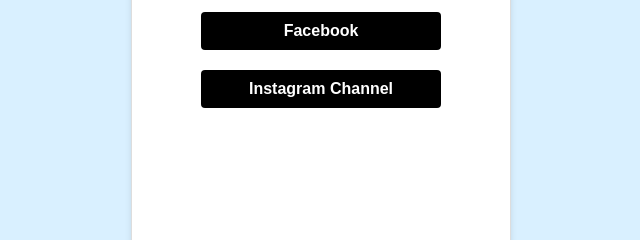
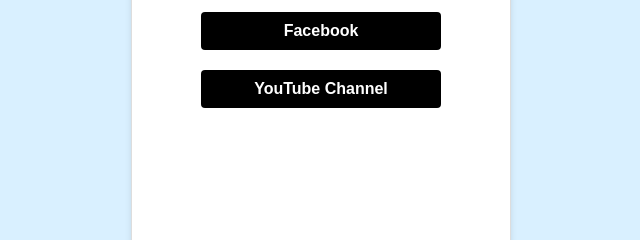
Before and after one commit to mathetc/onlinecommunity, a plain HTML site: page index.html in a window 1280 px wide. Shown: the part 302-542 px from the top of the page, 319-959 px from the left. Drawn offline with Linux system fonts and the light colour scheme.

Commit message:
Update index.html

```diff
--- a/index.html
+++ b/index.html
@@ -73,7 +73,7 @@
         <a href="https://www.instagram.com/math_etc?igsh=MXU1eWJoNHFyazFndw==" target="_blank" class="button">Instagram</a>
         <a href="https://www.tiktok.com/@mathetc_center" target="_blank" class="button">TikTok</a>
         <a href="https://www.facebook.com/share/1Dvn4QbAoB/?mibextid=wwXIfr" target="_blank" class="button">Facebook</a>
-        <a href="https://www.instagram.com/channels" target="_blank" class="button">Instagram Channel</a>
+        <a href="https://www.youtube.com/@mathetclearningcenter" target="_blank" class="button">YouTube Channel</a>
     </div>
 </body>
 </html>
```
